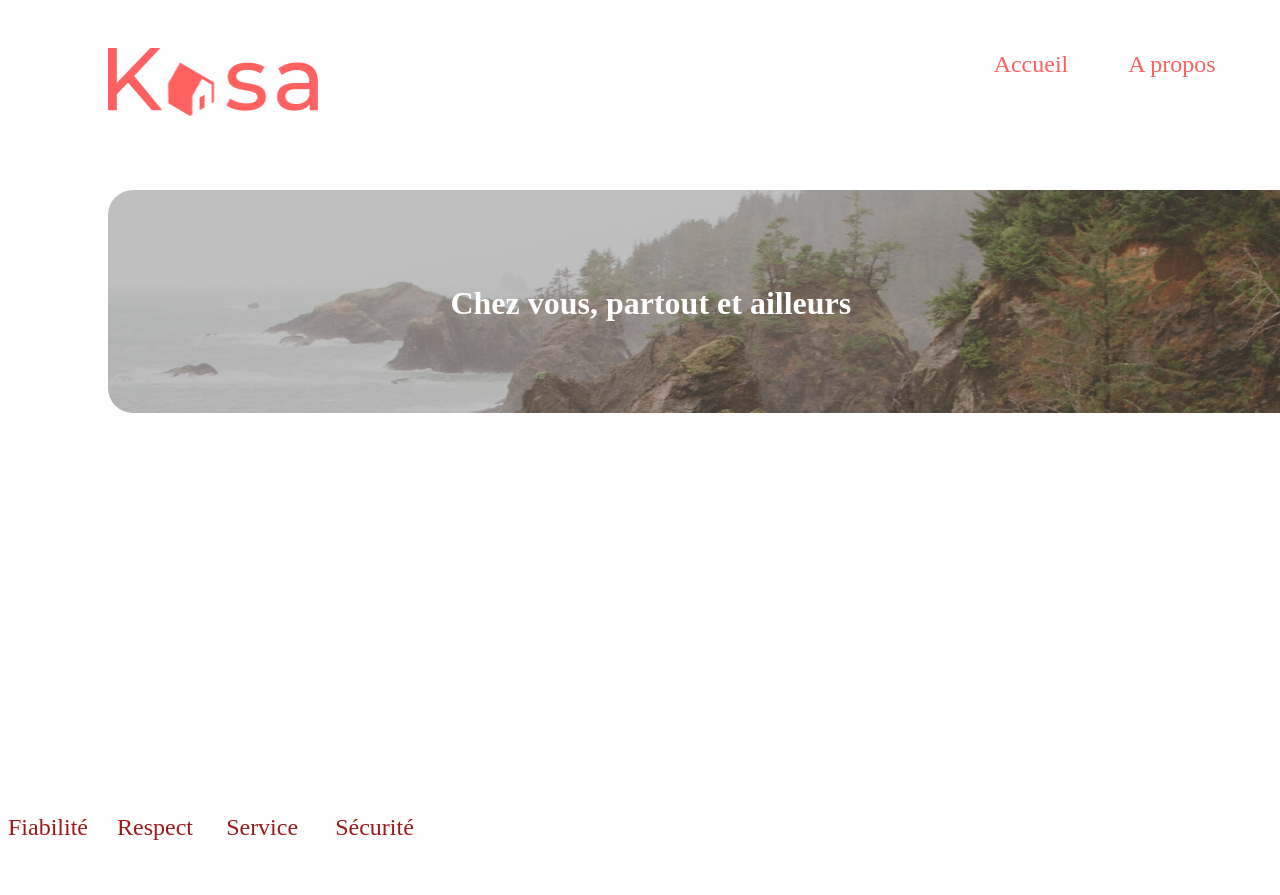
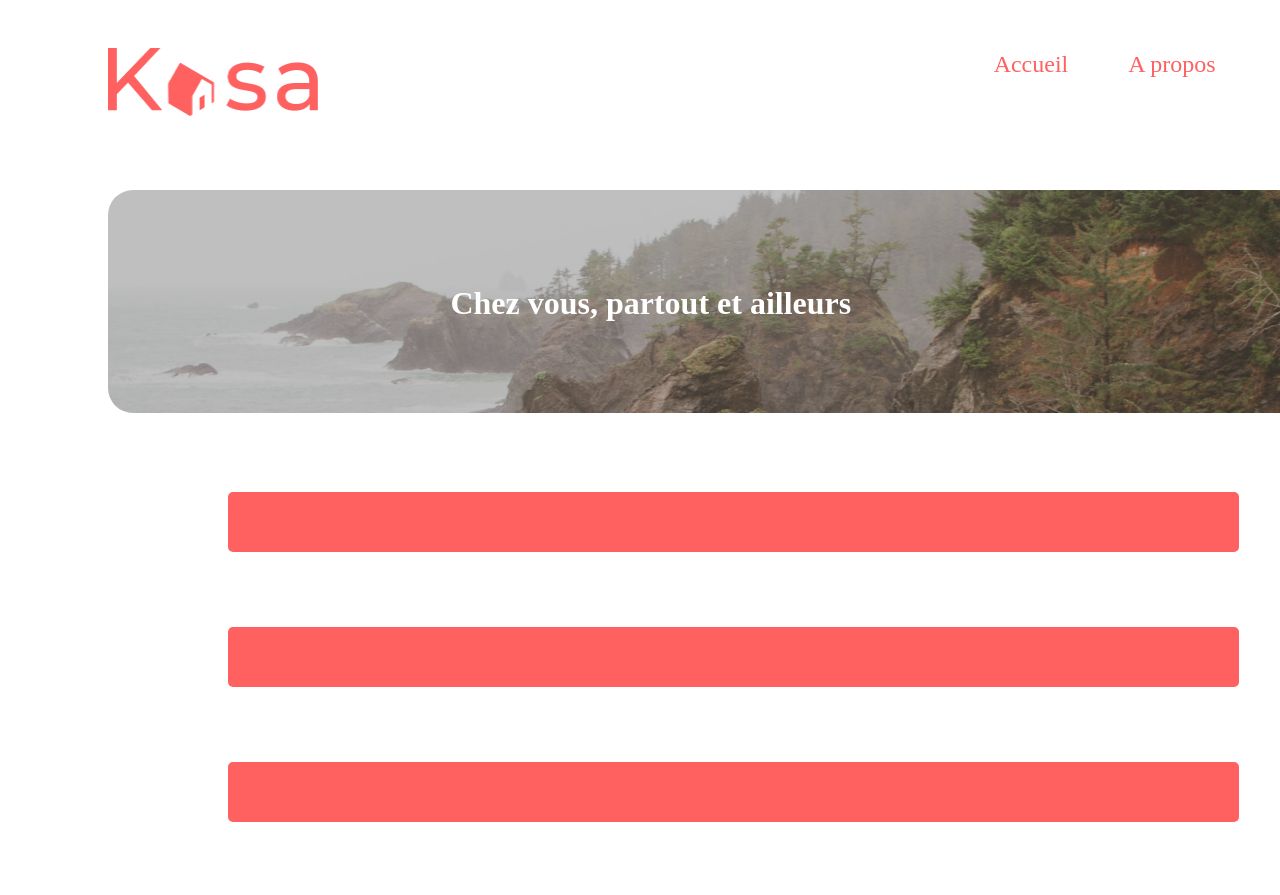
Before and after one commit to cathy-camps/React-Projet-7-Kasa, a React (Create React App) app: page /about in a window 1280 px wide. Shown: the top 895 px of the page. Built offline with nearby package versions, Linux system fonts and the light colour scheme.

Commit message:
function dropdown

```diff
--- a/src/components/Dropdown/IndexD.jsx
+++ b/src/components/Dropdown/IndexD.jsx
@@ -1,7 +1,7 @@
 import { useState } from 'react'
 import styles from '../Dropdown/dropdown.module.css'
+import arrow from '../../assets/arrow_dropdown.png'
 import data from './data.json'
-console.log(data)
 
 //initialisation du menu déroulant sur open=false par défaut
 function Dropdown() {
@@ -17,12 +17,13 @@ function Dropdown() {
     <div>
       {data.map((item, index) => (
         <div key={index} className={styles.dropdown}>
+          <img className={styles.dropdown_arrow} src={arrow} alt="flèche" />
           <h3 className={styles.dropdown_title}>{item.title}</h3>
           <button
             onClick={() => clickDropdown(index)}
             className={styles.dropdown_button}
           >
-            {isOpen[index] ? 'Close Dropdown' : 'Open Dropdown'}
+            {isOpen[index] ? '' : ''}
           </button>
           {isOpen[index] && (
             <div>
--- a/src/components/Dropdown/dropdown.module.css
+++ b/src/components/Dropdown/dropdown.module.css
@@ -1,54 +1,53 @@
 .dropdown {
-    position: relative;
-    display: inline-block;
+    display: flex;
+    flex-direction: column;
+    /*width: 75%;
+    padding-left: 250px;  */
+}
+
+.dropdown_content {
+    width: 76%;
+    height: auto;
+    border-radius: 5px;
+    background-color: #F6F6F6;
+    color: #FF6060;
+    padding: 50px 0 50px 50px;
+    margin-left: 220px
 }
 
 .dropdown_button {
+    display: flex;
+    flex-direction: column;
+    justify-content: center;
+    width: 80%;
+    height: 60px;
+    font-size: 18px;
+    border-radius: 5px;
     border: none;
-    background: transparent;
+    background-color: #FF6060;
     color: #FFFFFF;
-    cursor: pointer;
+    margin-left: 220px;
 }
 
-.dropdown_button:hover {
-    background-color: #F9F9F9;
+.dropdown_hidden {
+display: none;
 }
 
-.dropdown_content {
-    position: absolute;
-    top: 100%;
-    left: 0;
-    display: flex;
-    width: 1023px;
-    height: 47px;
-    border-radius: 5px;
-    background-color: #FF6060;
-    color: #F6F6F6;
-    margin-left: none;
-    padding : 50px 0px 50px 100px;
-    z-index: 1;
+.dropdown_arrow {
+    width: 12px;
+    height: 12px;
 }
 
-.dropdown_p{
-    margin: 0;
-    padding: 5px;
-}
-
-.dropdown_p:hover{
-    background-color: #F9F9F9;
+.dropdown_arrow_rotate {
+    transform: rotate(180deg);
+    transition: transform 500ms;
 }
 
 .dropdown_title {
-    margin: 0;
-    width: 100px;
-    height: 34px;
-    top: 5.75px;
-    left: 18.08px;
     font-family: 'Montserrat';
     font-weight: 500;
-    font-size: 24px;
-    line-height: 34.22;
-    color: #9d1a1a
+    font-size: 20px;
+    color: #FFFFFF
 }
 
 
```
Also changed, not shown: 1 other file (tests, documents, lock files or other folders).
